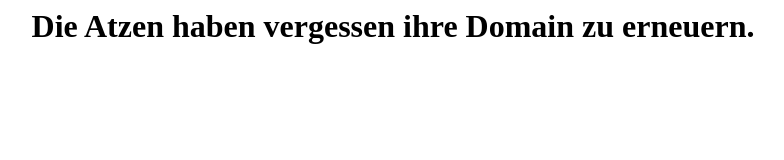
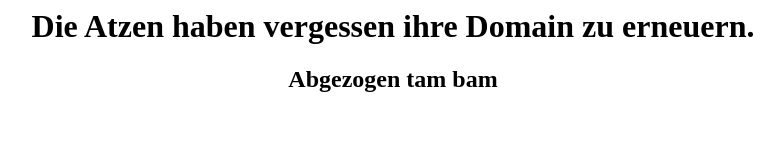
Before and after one commit to Schasdn/BeatImPark, a plain HTML site: page index.html in a window 1280 px wide. Shown: the whole page, without its empty margins (247-1031 px from the left). Drawn offline with Linux system fonts and the light colour scheme.

Commit message:
abgezogen

```diff
--- a/index.html
+++ b/index.html
@@ -2,6 +2,7 @@
     <body>
         <center>
             <h1>Die Atzen haben vergessen ihre Domain zu erneuern.</h1>
+            <h2>Abgezogen tam bam</h2>
         </center>
     </body>
 </html>
```
